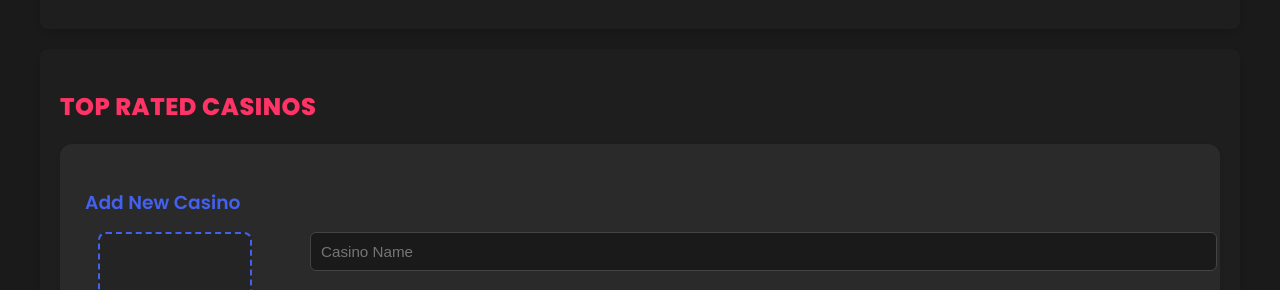
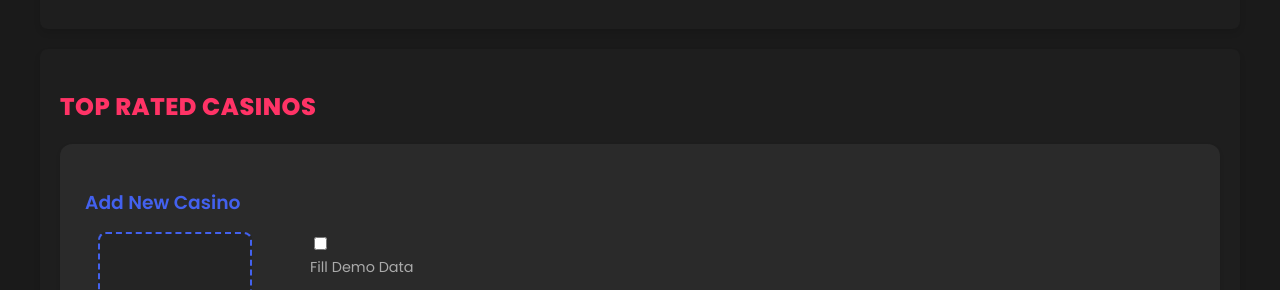
Before and after one commit to gerfz/casino-banner-system, a plain HTML site: page templates/admin_panel.html in a window 1280 px wide. Shown: the part 839-1129 px from the top of the page. Drawn offline with Linux system fonts and the light colour scheme; no server answers.

Commit message:
demodata

```diff
--- a/templates/admin_panel.html
+++ b/templates/admin_panel.html
@@ -1181,6 +1181,10 @@
                     </div>
 
                     <div class="form-group">
+                        <div class="checkbox-group" style="margin-bottom: 15px;">
+                            <input type="checkbox" id="dummyDataCheckbox" onchange="fillDummyData(this.checked)">
+                            <label for="dummyDataCheckbox">Fill Demo Data</label>
+                        </div>
                         <input type="text" id="casinoName" placeholder="Casino Name" class="form-input">
                         <input type="text" id="depositBonus" placeholder="Header Text (eg. 300% up to €1500)" class="form-input">
                         <input type="text" id="freeSpins" placeholder="Subtext (eg. +150 Free Spins)" class="form-input">
@@ -2094,6 +2098,24 @@
                 checkbox.checked = true;
             });
         }
+
+        function fillDummyData(checked) {
+            if (checked) {
+                // Fill the form fields with dummy data
+                document.getElementById('depositBonus').value = '300% up to 1500€';
+                document.getElementById('freeSpins').value = '+150 Free Spins';
+                document.getElementById('redirectUrl').value = 'https://ysivitonen95.com/';
+                document.getElementById('features').value = 'Fast Withdrawals\nLive Support\nHigh RTP';
+
+                // Select all payment methods
+                document.querySelectorAll('input[name="payment_methods"]').forEach(checkbox => {
+                    checkbox.checked = true;
+                });
+            } else {
+                // Clear the form
+                resetForm('casino');
+            }
+        }
     </script>
 </body>
 </html>
```
